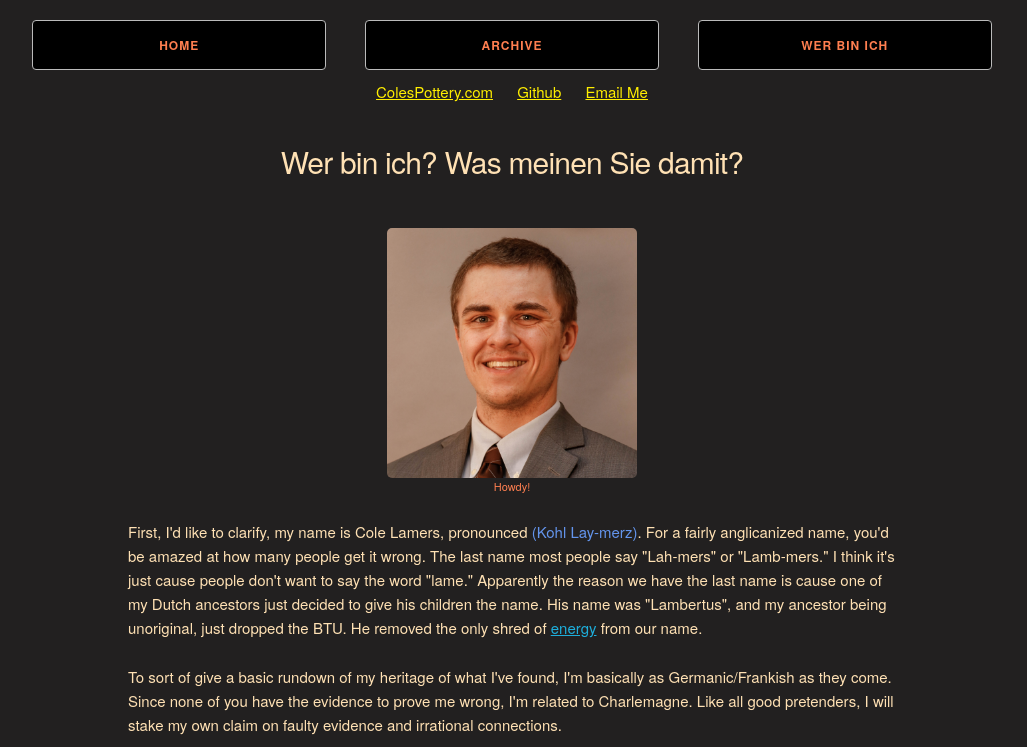
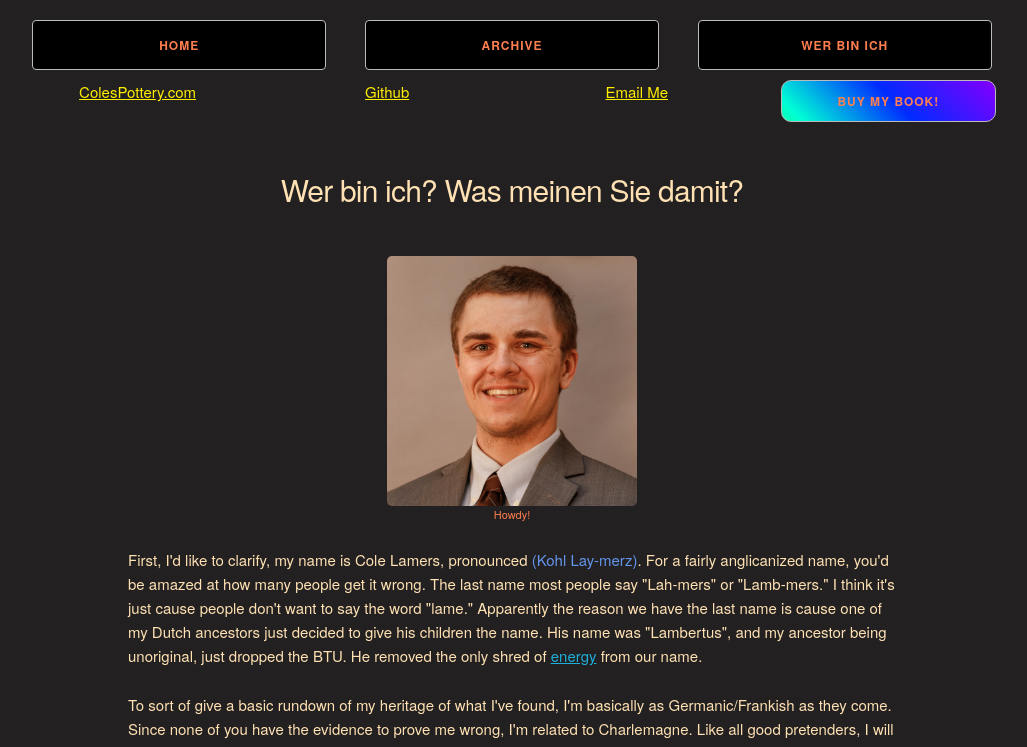
Before and after one commit to colelamers/colelamers.com, a plain HTML site: page About.html in a window 1280 px wide. Shown: the top 747 px of the page, without its empty margins (128-1155 px from the left). Drawn offline with Linux system fonts and the light colour scheme.

Commit message:
updated lower button items

```diff
--- a/About.html
+++ b/About.html
@@ -68,10 +68,28 @@
     </div>
   </div>
 
-  <div id="otherSites">
-    <a href="http://colespottery.com">ColesPottery.com</a>
-    <a href="https://github.com/colelamers">Github</a>
-    <a href="mailto:colelamers@gmail.com">Email Me</a>
+
+  <div class="container" id="otherSites">
+    <div class="three columns">
+      <div class="row">
+        <a href="http://colespottery.com">ColesPottery.com</a>
+      </div>
+    </div>
+    <div class="three columns">
+      <div class="row">
+        <a href="https://github.com/colelamers">Github</a>
+      </div>
+    </div>
+    <div class="three columns">
+      <div class="row">
+        <a href="mailto:colelamers@gmail.com">Email Me</a>
+      </div>
+    </div>
+    <div class="three columns">
+      <div class="row">
+        <a href="https://www.amazon.com/Lonerism-Thriving-Modern-World-Alone/dp/B0BZF9NFQJ/"><button class="glowButton">Buy my book!</button></a>
+      </div>
+    </div>
   </div>
 
   <!-- Content
--- a/css/colelamers.css
+++ b/css/colelamers.css
@@ -59,12 +59,10 @@ td > a > button {
   text-align: center;
 }
 
-#otherSites > a {
-  margin-left: 10px;
-  margin-right: 10px;
-}
-
-#otherSites > a {
+#otherSites > a,
+#otherSites > div > div > a {
+  /* margin-left: 10px;
+  margin-right: 10px; 2023-04-12 removed */
   color: #fe0;
 }
 
```
Also changed, not shown: Archive.html (+22 -4 lines), Rchives/BombingJokes.html (+0 -6 lines), Rchives/FirstBlogPost.html (+0 -6 lines), Rchives/LinuxDesktopIsAwful.html (+0 -6 lines), Rchives/Ludditism.html (+0 -6 lines), Rchives/NapoleonPiece.html (+0 -6 lines), Rchives/Poem0001.html (+0 -6 lines), Rchives/Poem0002.html (+0 -6 lines), Rchives/Poem0003.html (+0 -6 lines), Rchives/RansomwareThesis.html (+0 -6 lines), Rchives/SocialMoors.html (+0 -6 lines), Rchives/SociologicalComplacency.html (+0 -6 lines), Rchives/_TEMPLATE.html (+0 -6 lines), index.html (+1 -1 lines).
